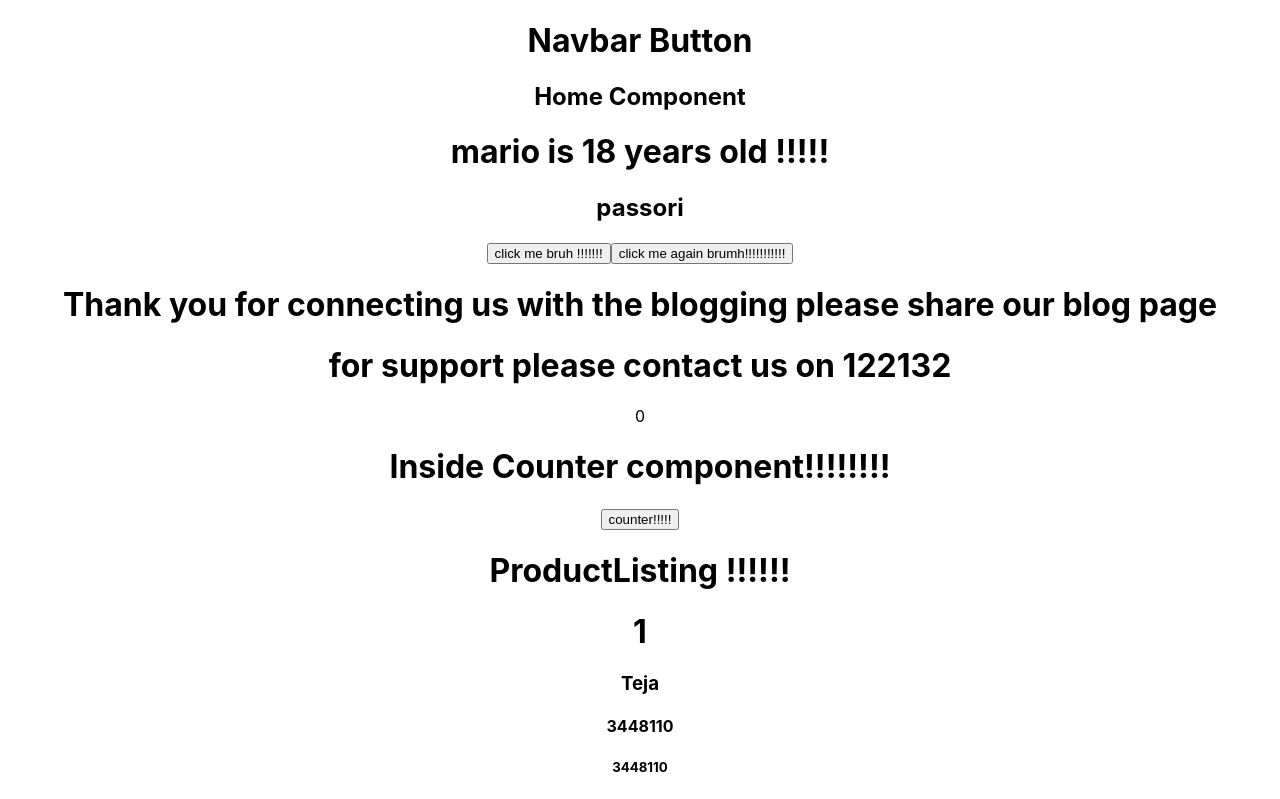
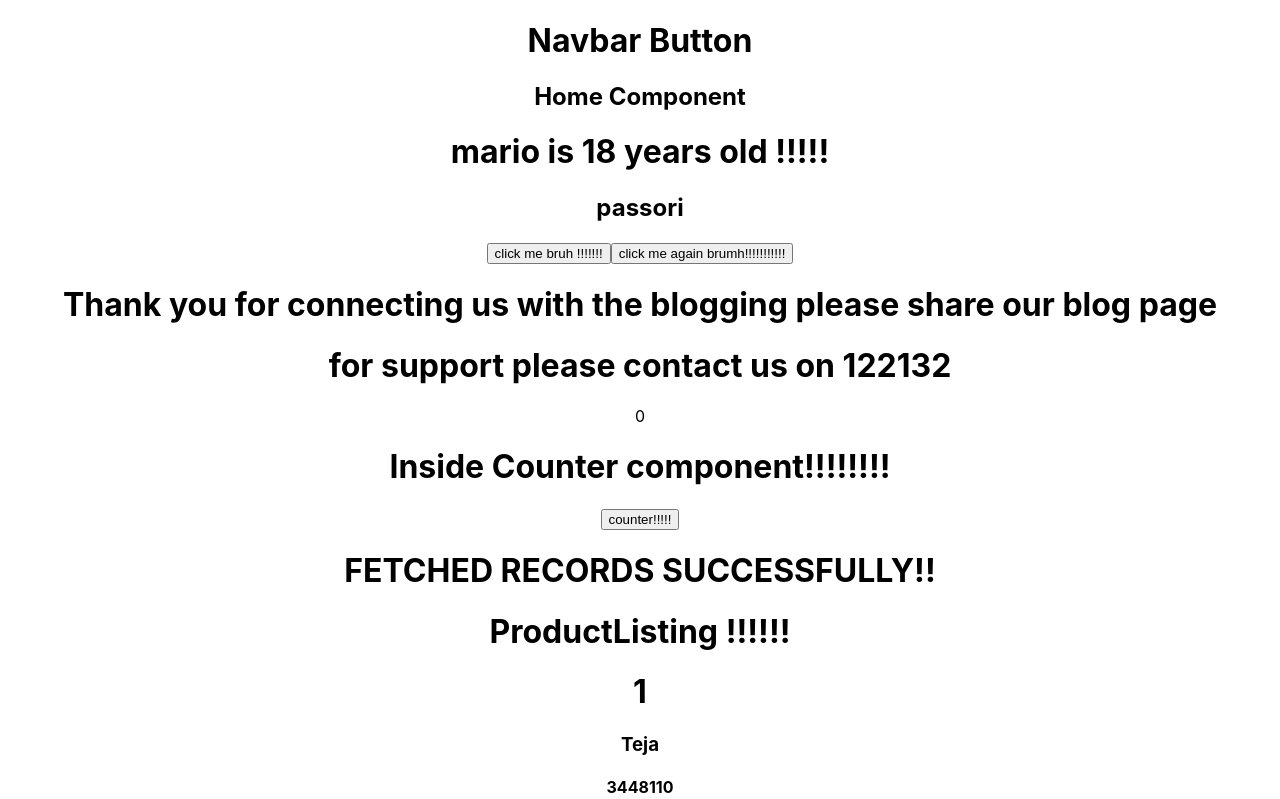
Before and after one commit to Harshsutaria/react-blog, a React (Create React App) app: page / in a window 1280 px wide. Shown: the top 799 px of the page. Built offline with nearby package versions, Linux system fonts and the light colour scheme; data requests are answered from the project's data file.

Commit message:
implemented conditional rendering

```diff
--- a/src/GetAll.js
+++ b/src/GetAll.js
@@ -5,7 +5,11 @@ import { useEffect } from "react";
 export const GetAll = () => {
   console.log("inside SKU listing component ");
 
+  // state variable for productListing
   let [productList, setProductList] = useState(null);
+
+  // state variable for isPending
+  let [isPending, setPending] = useState(true);
 
   const handleDelete = (id) => {
     productList = productList.filter((x) => id !== x.productLevel3Id);
@@ -21,9 +25,14 @@ export const GetAll = () => {
    * that process must be automated
    */
   useEffect(() => {
-    fetch("http://localhost:8000/level3ProductsList")
-      .then((res) => res.json())
-      .then((data) => setProductList(data));
+    setTimeout(() => {
+      fetch("http://localhost:8000/level3ProductsList")
+        .then((res) => res.json())
+        .then((data) => {
+          setProductList(data);
+          setPending(false);
+        });
+    }, 2000);
   }, []);
 
   return (
@@ -32,6 +41,9 @@ export const GetAll = () => {
       <div>
         {/* below is the conditional rendering means if the data is
         present than only productList component will be rendered  */}
+        <h1>
+          {isPending ? "LOADING!!!!!!!!!!!" : "FETCHED RECORDS SUCCESSFULLY!!"}
+        </h1>
         {productList && (
           <ProductListing
             productList={productList}
```
